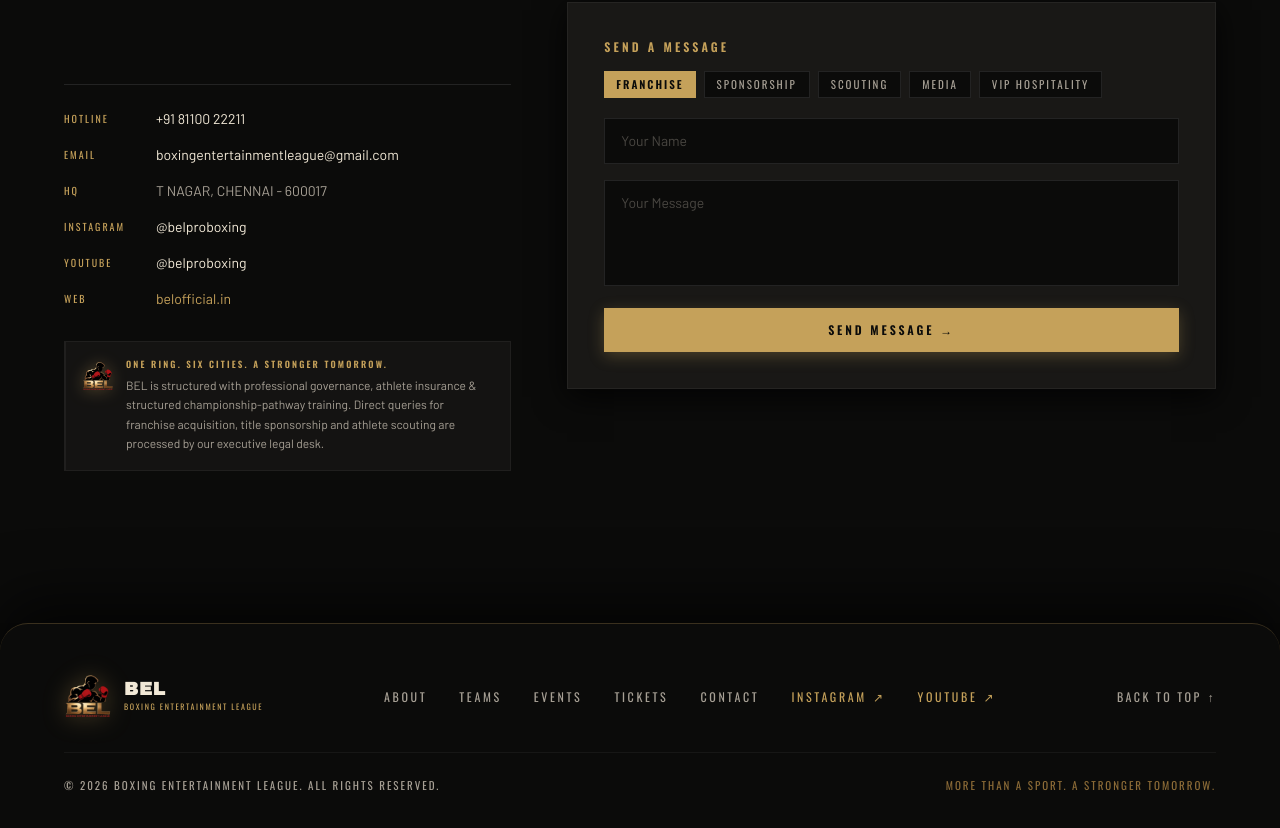
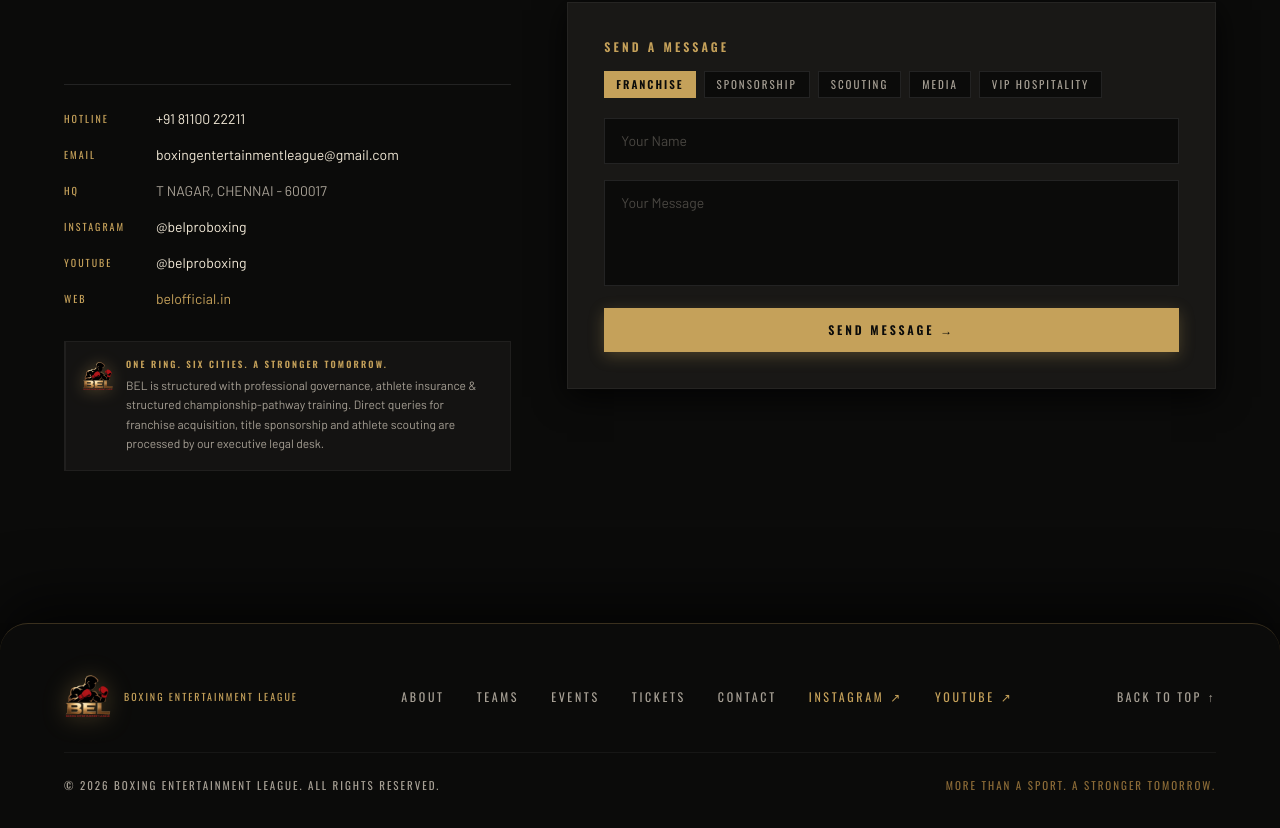
Before and after one commit to belproboxing-droid/BEL, a React (Vite) app in the folder client/: page / in a window 1280 px wide. Shown: the part 4980-5808 px from the top of the page. Built offline with nearby package versions, Linux system fonts and the light colour scheme.

Commit message:
Removal of watermark in nav bar and footer

```diff
--- a/client/src/components/Footer.tsx
+++ b/client/src/components/Footer.tsx
@@ -18,21 +18,16 @@ export default function Footer() {
       <div className="mx-auto max-w-[1440px] px-6 sm:px-10 lg:px-16">
         {/* Main Bar matching Template */}
         <div className="flex flex-col md:flex-row items-center justify-between gap-6 pb-8 border-b border-white/5">
-          {/* Left: BEL Official Emblem + Wordmark */}
-          <a href="#top" className="flex items-center gap-3 group">
+          {/* Left: BEL Official Emblem */}
+          <a href="#top" className="flex items-center gap-3 group" aria-label="Boxing Entertainment League">
             <img
               src={belLogo}
               alt="BEL Official Emblem"
               className="h-11 sm:h-12 w-auto object-contain transition-transform duration-300 group-hover:scale-105 filter drop-shadow-[0_2px_12px_rgba(197,161,90,0.35)]"
             />
-            <div className="flex flex-col">
-              <span className="bel-wordmark text-lg text-[#F2E9D7] leading-none">
-                BEL
-              </span>
-              <span className="font-heading text-[8px] tracking-[0.2em] text-[#C5A15A] uppercase mt-0.5">
-                BOXING ENTERTAINMENT LEAGUE
-              </span>
-            </div>
+            <span className="font-heading text-[9px] sm:text-[10px] tracking-[0.2em] text-[#C5A15A] uppercase">
+              BOXING ENTERTAINMENT LEAGUE
+            </span>
           </a>
 
           {/* Center: Clean Nav Links matching template */}
--- a/client/src/pages/TicketsPage.tsx
+++ b/client/src/pages/TicketsPage.tsx
@@ -1001,16 +1001,14 @@ export default function TicketsPage({
           <button
             onClick={navigateToHome}
             className="flex items-center gap-3 group cursor-pointer"
+            aria-label="Back to home"
           >
             <img
               src={belLogo}
               alt="BEL Logo"
               className="h-10 w-auto object-contain transition-transform duration-300 group-hover:scale-105 filter drop-shadow-[0_2px_10px_rgba(197,161,90,0.4)]"
             />
-            <span className="bel-wordmark text-xl text-[#F2E9D7]">
-              BEL
-            </span>
-            <span className="ml-2 font-heading text-xs tracking-[0.24em] text-[#C5A15A] uppercase border-l border-white/15 pl-3 hidden sm:inline">
+            <span className="font-heading text-xs tracking-[0.24em] text-[#C5A15A] uppercase hidden sm:inline">
               OFFICIAL TICKETS
             </span>
           </button>
```
